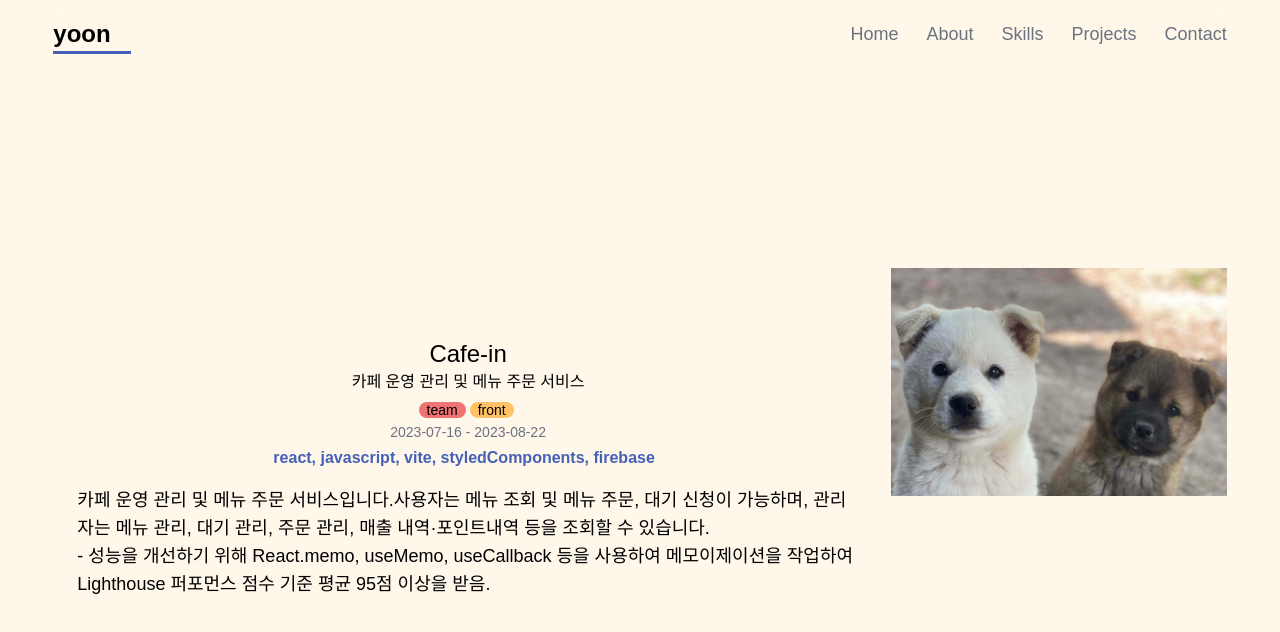
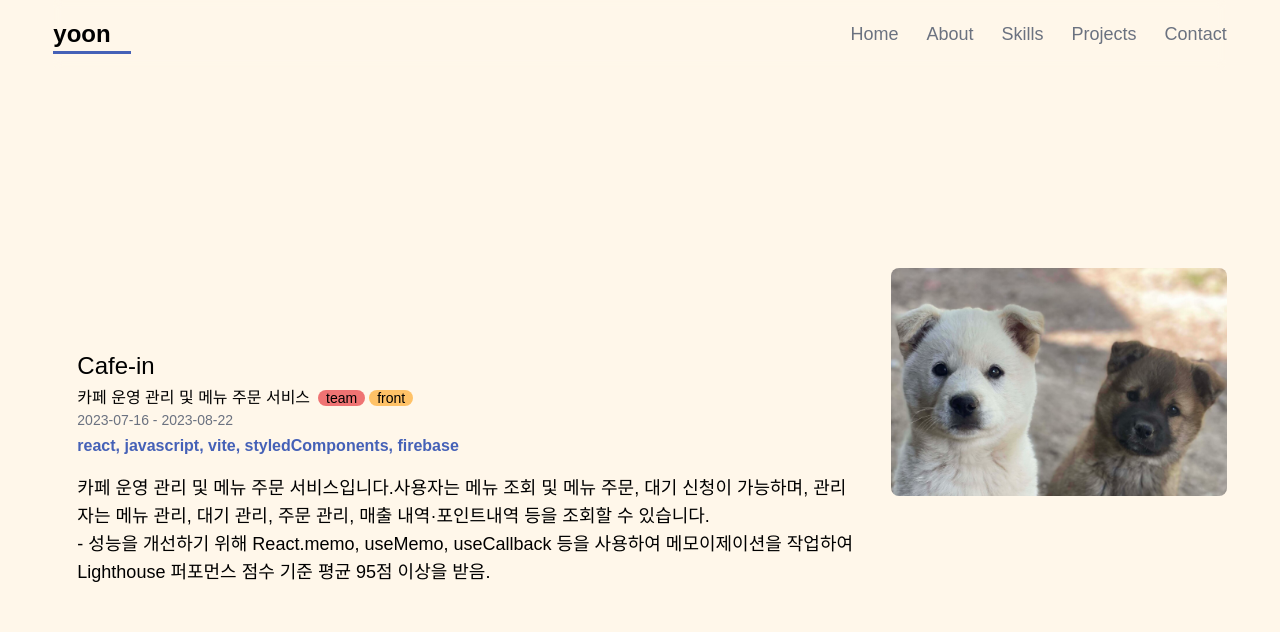
Before and after one commit to eeeyooon/portfolio, a Next.js app: page /projects/cafe-in in a window 1280 px wide. Shown: the top 632 px of the page. Built offline with nearby package versions, Linux system fonts and the light colour scheme; a web font is replaced by a local one.

Commit message:
style: tag와 전체적인 스타일 수정

```diff
--- a/src/app/layout.tsx
+++ b/src/app/layout.tsx
@@ -15,7 +15,7 @@ export default function RootLayout({
 }) {
   return (
     <html lang="ko">
-      <body className="bg-primary font-scoreLight flex flex-col max-w-screen-2xl mx-auto scrollbar-hide w-full">
+      <body className="bg-primary font-scoreLight flex flex-col max-w-screen-2xl mx-auto scrollbar-hide w-full selection:bg-red_color">
         <Header />
         <main className="relative grow w-11/12 mx-auto md:w4-5">
           {children}
--- a/src/components/Home/Onboard.tsx
+++ b/src/components/Home/Onboard.tsx
@@ -6,7 +6,7 @@ export default function Onboard() {
   const text = useTypeword("eeeyooon.", 60);
 
   return (
-    <section className="bg-primary h-screen text-center flex flex-col justify-center items-center selection:bg-red_color">
+    <section className="bg-primary h-screen text-center flex flex-col justify-center items-center">
       <p className="font-shrik text-brown_color md:text-7xl text-5xl">{text}</p>
       <div className="text-xl md:text-2xl h-10 mt-4">
         <p>
--- a/src/components/Projects/ProjectBox.tsx
+++ b/src/components/Projects/ProjectBox.tsx
@@ -30,13 +30,14 @@ export default function ProjectBox({
             width={500}
             height={500}
             priority
+            className="rounded-lg"
           />
         </a>
       </div>
       <div className="text-lg md:text-xl">
-        <div className="text-center mb-4">
+        <div className="text-center md:text-left mb-4 mx-6">
           <h3 className="text-xl md:text-2xl ">{title}</h3>
-          <p className="text-center text-md md:text-base">{intro}</p>
+          <span className="text-md md:text-base mr-2">{intro}</span>
           {category.map((keyword) => (
             <span
               key={keyword}
```
